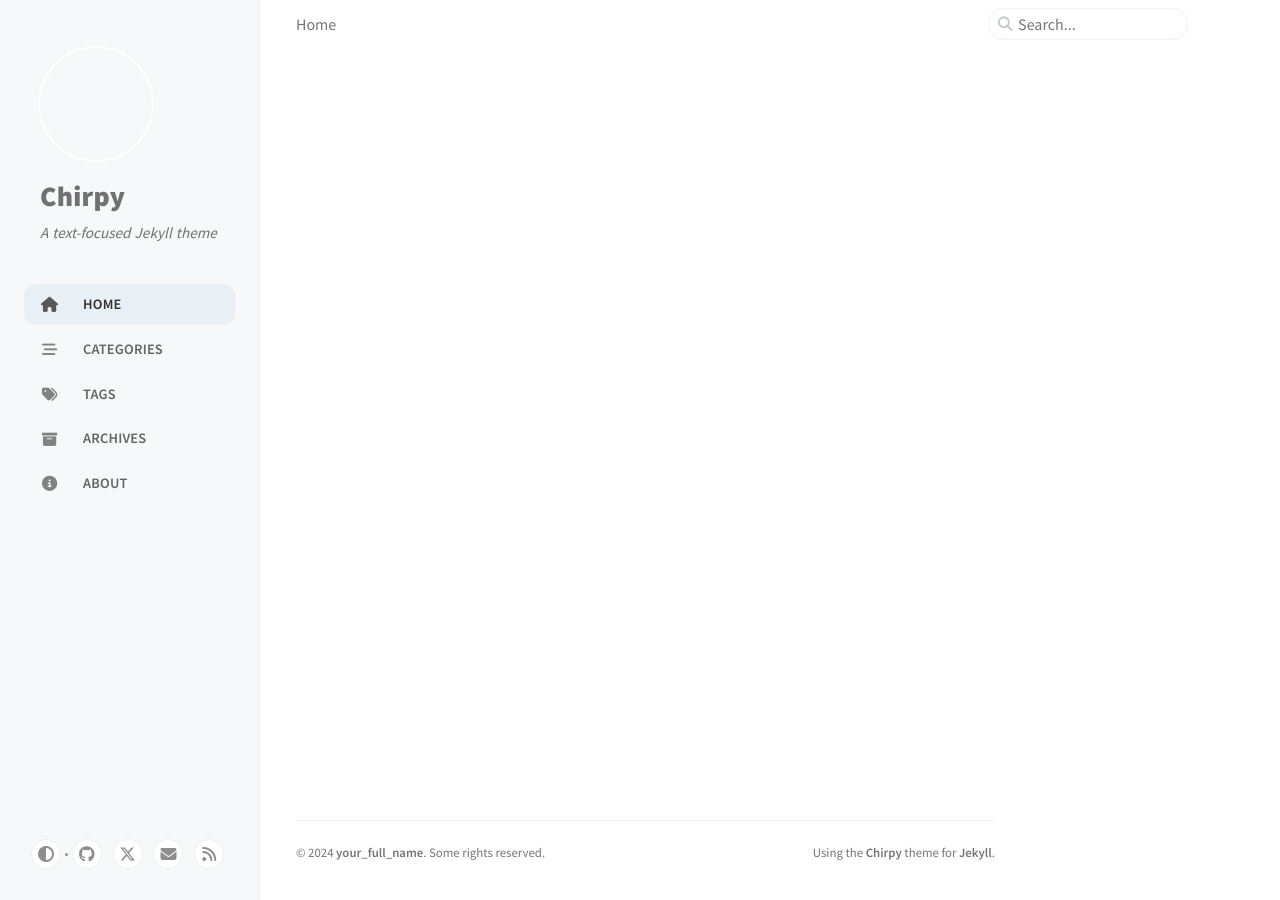
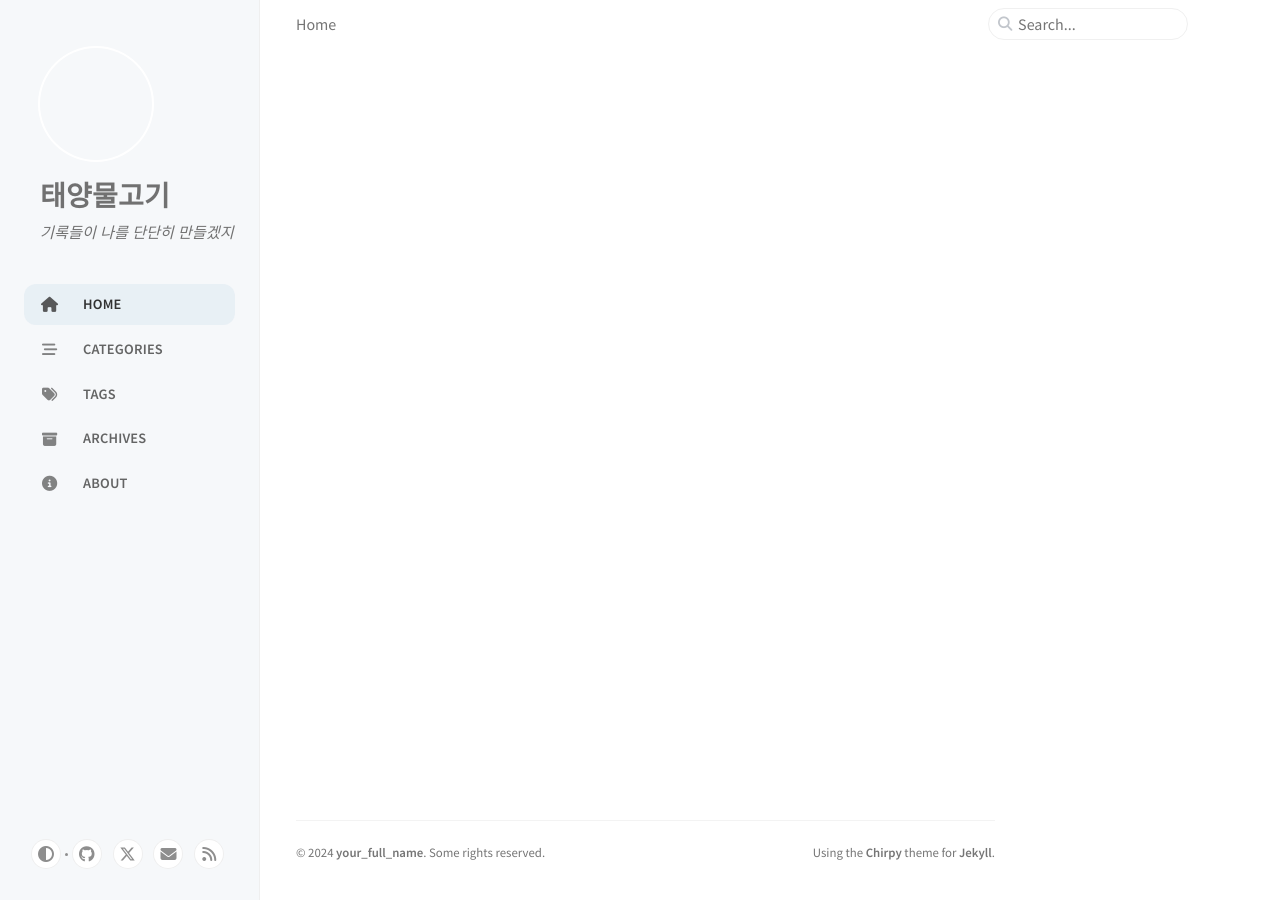
Before and after one commit to seajung/seajung.github.io, a Jekyll site: the page built from index.html, in a window 1280 px wide. Built offline with Jekyll 4.4.1, drawn with Linux system fonts in a browser that asks for light colours; cached includes are drawn as plain includes; nearby versions of some CDN libraries.

Commit message:
feat: update image

```diff
--- a/_config.yml
+++ b/_config.yml
@@ -9,24 +9,24 @@ theme: jekyll-theme-chirpy
 lang: en
 
 # Change to your timezone › https://kevinnovak.github.io/Time-Zone-Picker
-timezone:
+timezone: Asia/Seoul
 
 # jekyll-seo-tag settings › https://github.com/jekyll/jekyll-seo-tag/blob/master/docs/usage.md
 # ↓ --------------------------
 
-title: Chirpy # the main title
+title: 태양물고기 # the main title
 
-tagline: A text-focused Jekyll theme # it will display as the subtitle
+tagline: 기록들이 나를 단단히 만들겠지 # it will display as the subtitle
 
 description: >- # used by seo meta and the atom feed
-  A minimal, responsive and feature-rich Jekyll theme for technical writing.
+  기록들이 언젠가 나를 단단히 만들겠지. 블로그를 통해 작은 기록들을 남깁니다.
 
 # Fill in the protocol & hostname for your site.
 # E.g. 'https://username.github.io', note that it does not end with a '/'.
-url: ""
+url: "https://seajung.github.io"
 
 github:
-  username: github_username # change to your GitHub username
+  username: seajung # change to your GitHub username
 
 twitter:
   username: twitter_username # change to your Twitter username
```
Also changed, not shown: assets/img/favicons/android-chrome-192x192.png, assets/img/favicons/android-chrome-512x512.png, assets/img/favicons/apple-touch-icon.png, assets/img/favicons/favicon-16x16.png, assets/img/favicons/favicon-32x32.png, assets/img/favicons/favicon.ico, assets/img/favicons/mstile-150x150.png, assets/img/favicons/site.webmanifest, 1 other file.
